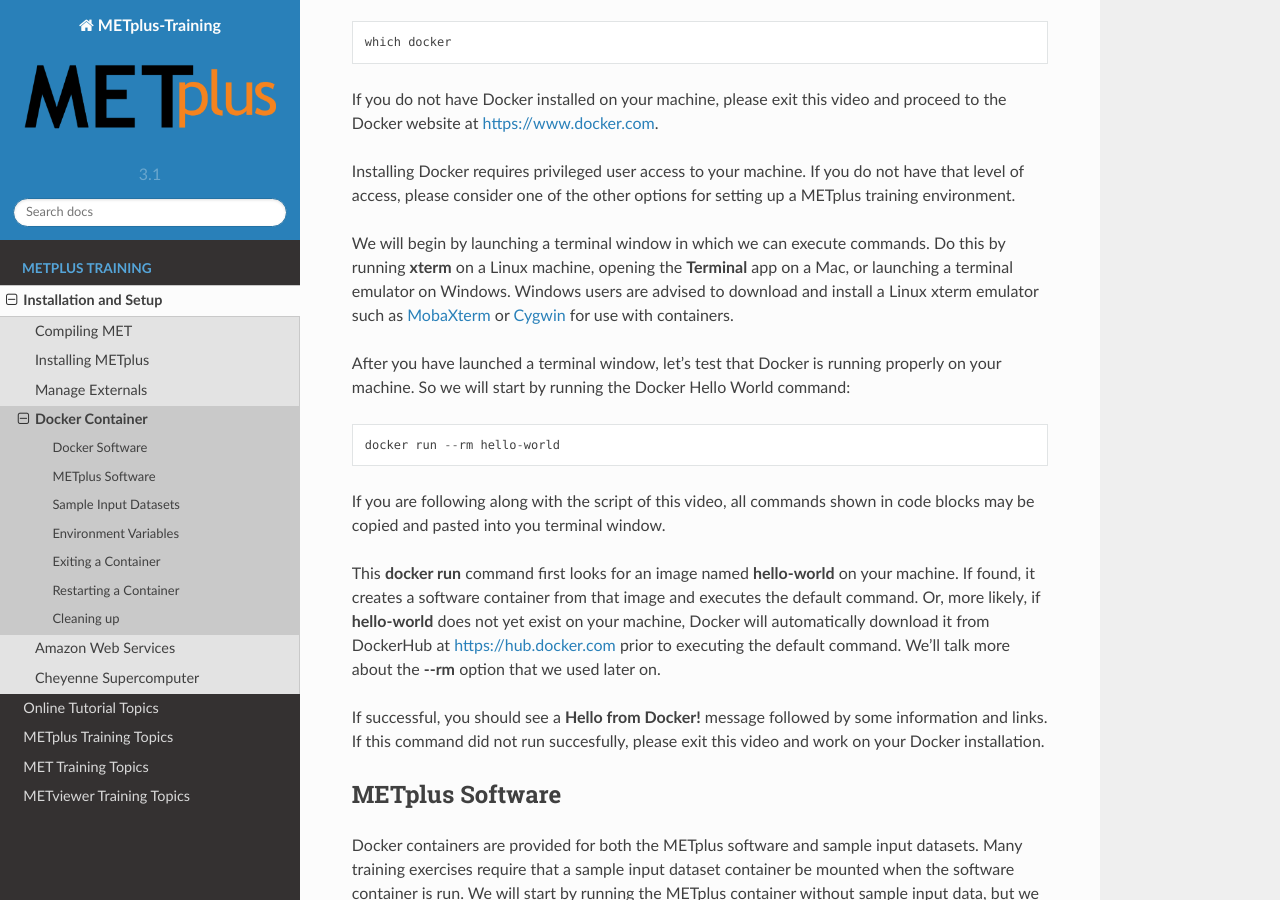
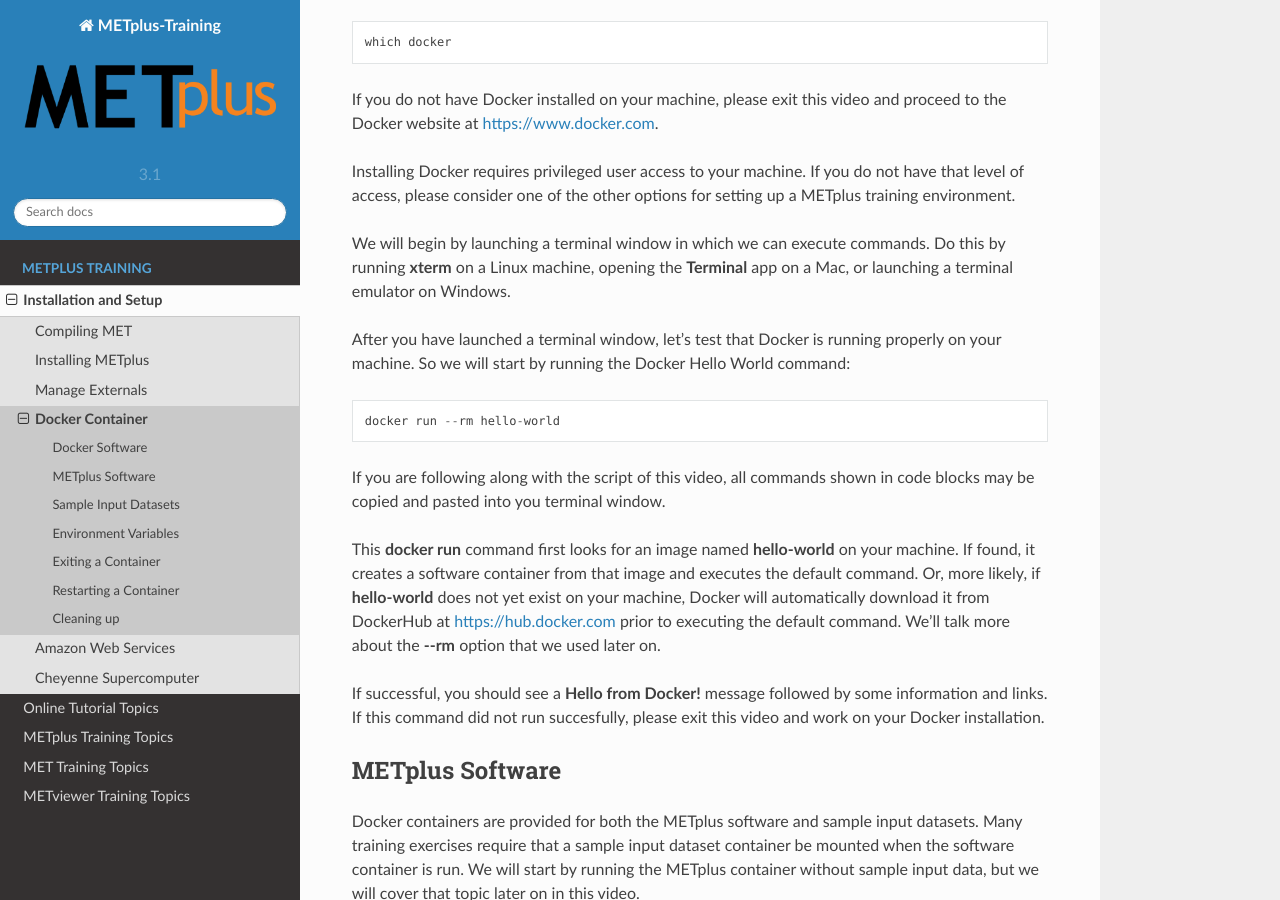
Before and after one commit to dtcenter/METplus-Training, a Sphinx documentation site: the page built from docs/modules/Environment/docker.rst, in a window 1280 px wide and 900 px high, scrolled down 1005 px. Built offline with Sphinx 7.4.7 and the Read the Docs theme 2.0.0, drawn with Linux system fonts in a browser that asks for light colours.

Commit message:
Update docker.rst

```diff
--- a/docs/modules/Environment/docker.rst
+++ b/docs/modules/Environment/docker.rst
@@ -40,9 +40,7 @@
 please consider one of the other options for setting up a METplus training environment.
 
 We will begin by launching a terminal window in which we can execute commands. Do this by running **xterm** on a Linux machine,
-opening the **Terminal** app on a Mac, or launching a terminal emulator on Windows. Windows users are advised to
-download and install a Linux xterm emulator such as `MobaXterm <https://mobaxterm.mobatek.net>`_
-or `Cygwin <http://cygwin.com>`_ for use with containers.
+opening the **Terminal** app on a Mac, or launching a terminal emulator on Windows.
 
 After you have launched a terminal window, let's test that Docker is running properly on your machine.
 So we will start by running the Docker Hello World command:
```
